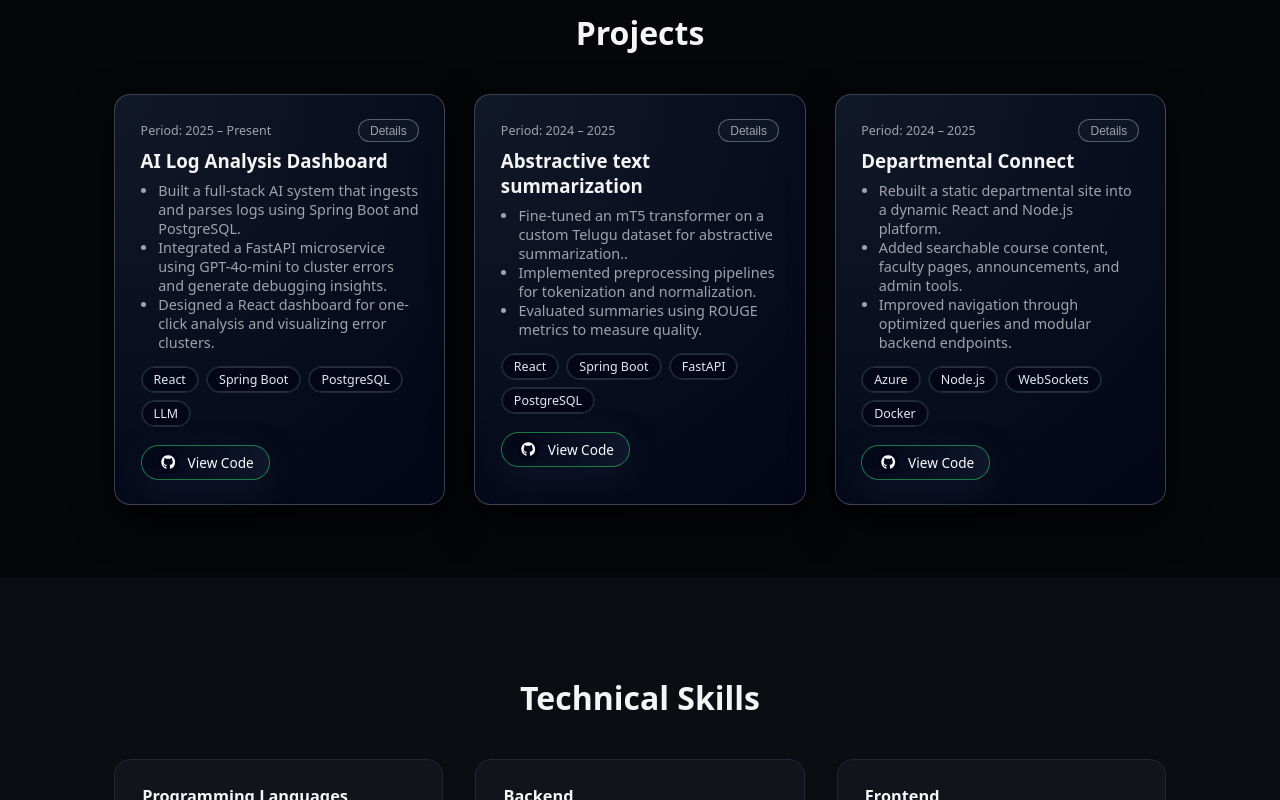
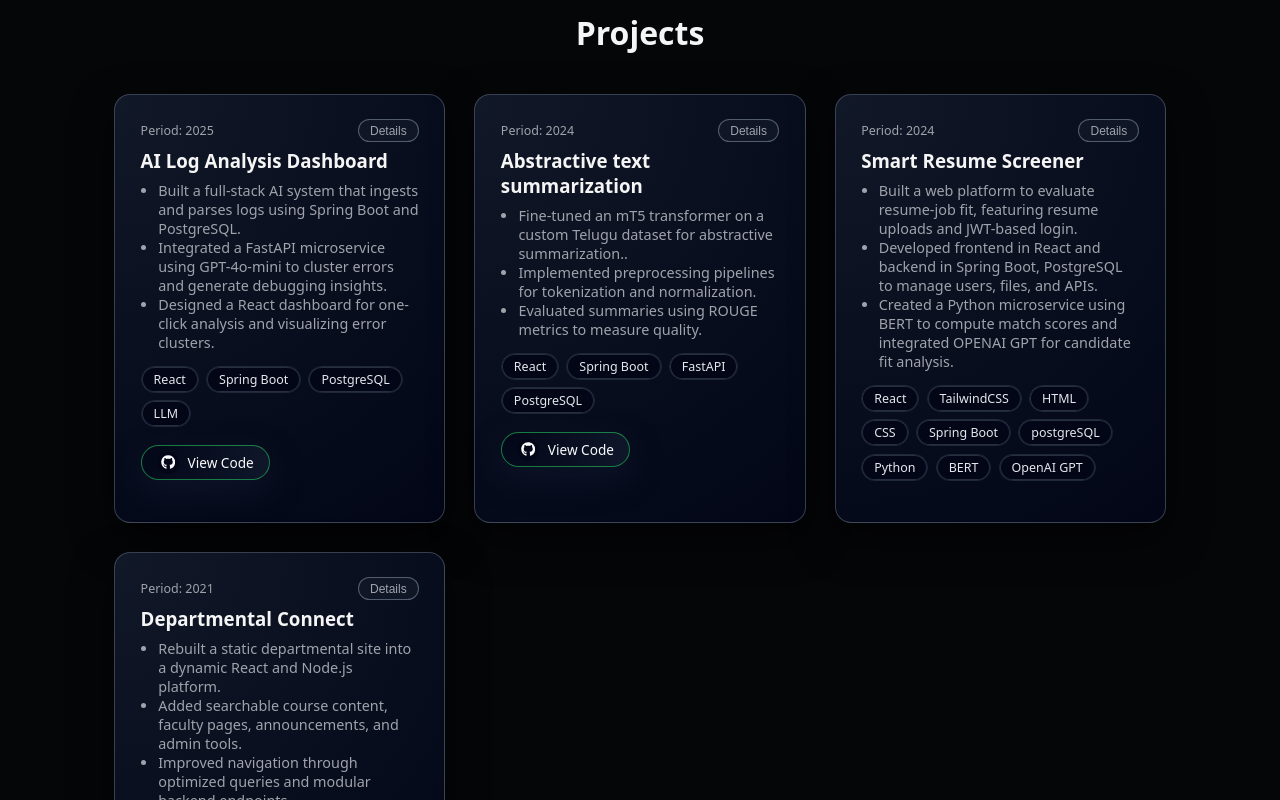
Before and after one commit to arsitha65/Portfolio, a React (Vite) app: page / in a window 1280 px wide. Shown: the part 1320-2120 px from the top of the page. Built offline with nearby package versions, Linux system fonts and the light colour scheme.

Commit message:
resume change

```diff
--- a/src/App.jsx
+++ b/src/App.jsx
@@ -213,7 +213,7 @@ function Projects() {
   const projects = [
     {
       title: "AI Log Analysis Dashboard",
-      period: "2025 – Present",
+      period: "2025",
       points: [
         "Built a full-stack AI system that ingests and parses logs using Spring Boot and PostgreSQL.",
         "Integrated a FastAPI microservice using GPT-4o-mini to cluster errors and generate debugging insights.",
@@ -224,7 +224,7 @@ function Projects() {
     },
     {
       title: "Abstractive text summarization",
-      period: "2024 – 2025",
+      period: "2024",
       points: [
         "Fine-tuned an mT5 transformer on a custom Telugu dataset for abstractive summarization..",
         "Implemented preprocessing pipelines for tokenization and normalization.",
@@ -234,8 +234,19 @@ function Projects() {
       codeLink: "https://github.com/arsitha20/CS678-Abstractive-Text-Summarization-Telugu",
     },
     {
+      title: "Smart Resume Screener",
+      period: "2024",
+      points: [
+        "Built a web platform to evaluate resume-job fit, featuring resume uploads and JWT-based login.",
+        "Developed frontend in React and backend in Spring Boot, PostgreSQL to manage users, files, and APIs.",
+        "Created a Python microservice using BERT to compute match scores and integrated OPENAI GPT for candidate fit analysis.",
+      ],
+      tech: ["React", "TailwindCSS", "HTML", "CSS", "Spring Boot", "postgreSQL", "Python", "BERT", "OpenAI GPT"],
+      codeLink: "",
+    },
+    {
       title: "Departmental Connect",
-      period: "2024 – 2025",
+      period: "2021",
       points: [
         "Rebuilt a static departmental site into a dynamic React and Node.js platform.",
         "Added searchable course content, faculty pages, announcements, and admin tools.",
```
